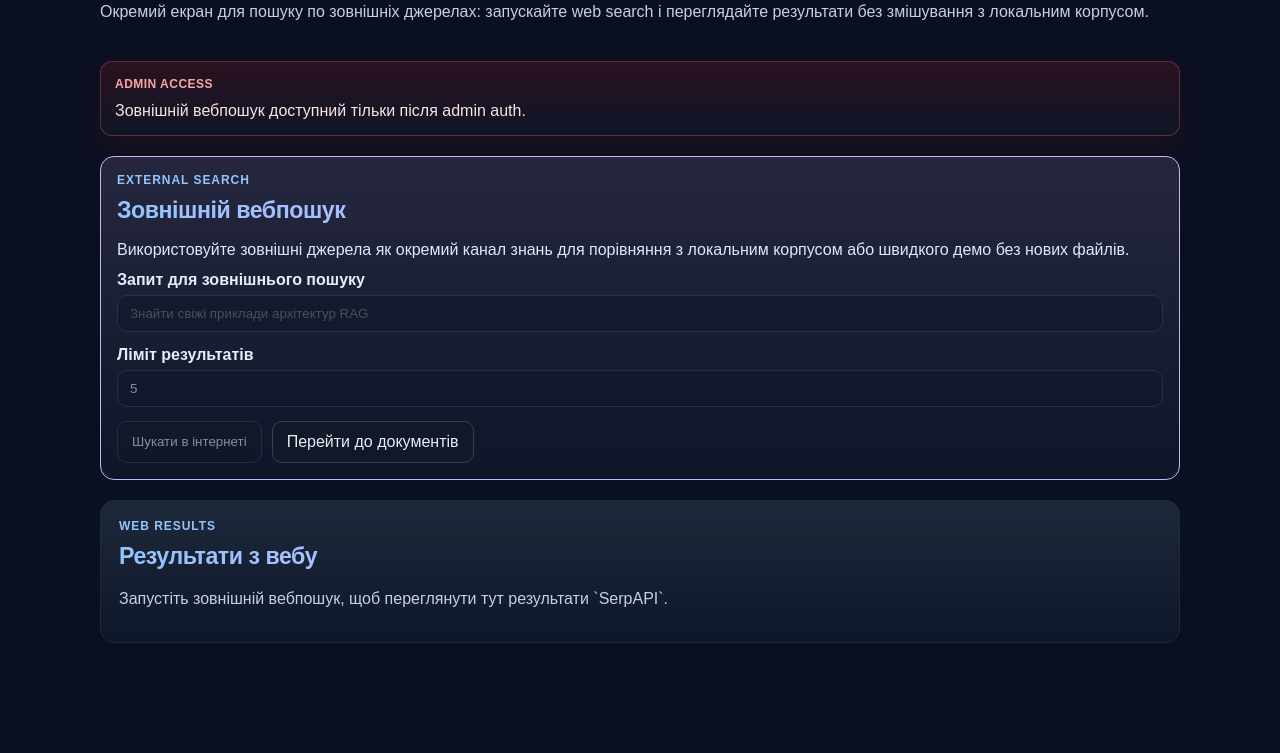
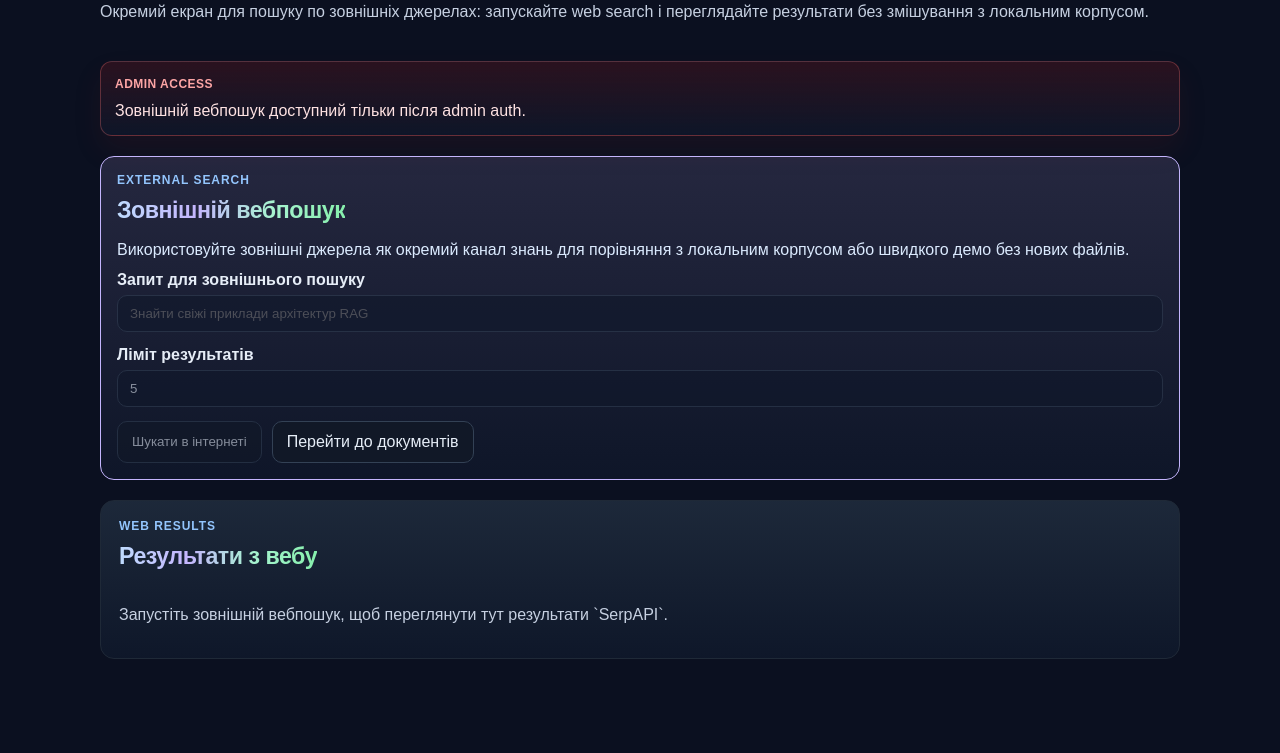
Before and after one commit to drhtka/AI-Knowledge-Assistant, a FastAPI app: page /external-search in a window 1280 px wide. Shown: the part 395-1148 px from the top of the page. Before the commit the page ends 1038 px from the top, so only its background shows below. Run offline with FastAPI, Linux system fonts and the light colour scheme.

Commit message:
refactor: add gradient headings to external search page

```diff
--- a/templates/external_search.html
+++ b/templates/external_search.html
@@ -13,7 +13,7 @@
 <section class="overview-grid">
     <article class="feature-block feature-panel web-search-panel">
         <p class="section-kicker">External Search</p>
-        <h2>Зовнішній вебпошук</h2>
+        <h2 class="hero-card-title">Зовнішній вебпошук</h2>
         <p class="feature-intro">
             Використовуйте зовнішні джерела як окремий канал знань для
             порівняння з локальним корпусом або швидкого демо без нових файлів.
@@ -52,7 +52,7 @@
 <section class="overview-grid">
     <article class="content-card overview-card">
         <p class="section-kicker">Web Results</p>
-        <h2>Результати з вебу</h2>
+        <h2 class="hero-card-title">Результати з вебу</h2>
         {% if web_search_error %}
         <p class="error-text">{{ web_search_error }}</p>
         {% elif web_search_result and web_search_result.hits %}
```
